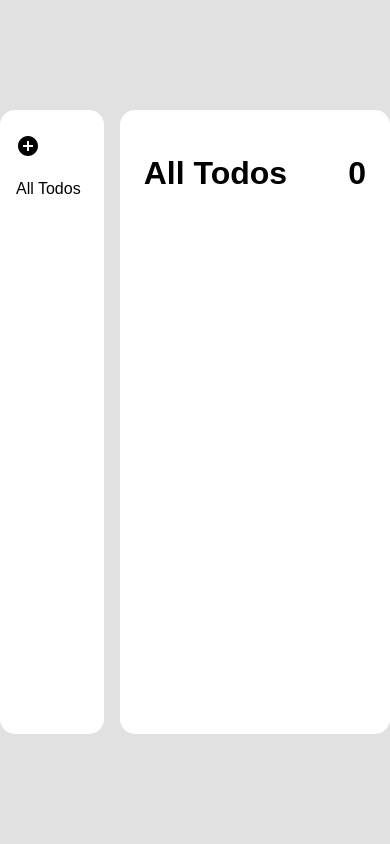
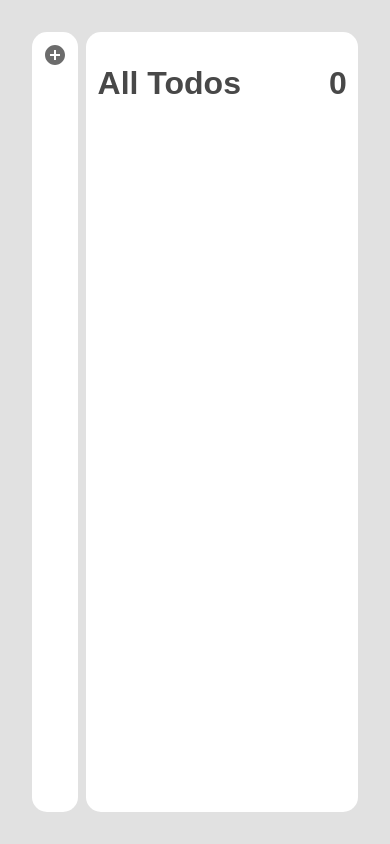
Before and after one commit to kyungeun-j/todo_list, a React (Create React App) app: page / in a window 390 px wide. Built offline with nearby package versions, Linux system fonts and the light colour scheme.

Commit message:
Update layout for mobile

```diff
--- a/src/App.js
+++ b/src/App.js
@@ -12,10 +12,18 @@ import TodoHead from './components/TodoHead';
 import TodoCreate from './components/TodoCreate';
 
 const GrobalStyle = createGlobalStyle`
+  :root {
+    --base-color: #6c6c6c;
+    --back-color: #e1e1e1;
+    --font-color: #484848;
+    --point-color: #9ed591;
+  }
+
   body {
     height: 100vh;
     width: 100vw;
-    background-color: #e1e1e1;
+    background-color: var(--back-color);
+    color: var(--font-color);
   }
 `;
 
@@ -25,6 +33,11 @@ const Container = styled.div`
   display: flex;
   justify-content: center;
   align-items: center;
+
+  @media screen and (max-width: 800px) {
+    padding: 2em;
+    box-sizing: border-box;
+  }
 `;
 
 function App() {
--- a/src/components/ListHead.js
+++ b/src/components/ListHead.js
@@ -2,6 +2,7 @@ import React, { useState, memo } from "react";
 import styled, { css } from "styled-components";
 import { MdAddCircle } from 'react-icons/md';
 import { useDispatch, useNextId, useListState } from "./Context";
+import Lists from "./Lists"
 
 const Head = styled.div``;
 
@@ -21,7 +22,7 @@ const Form = styled.form`
 `;
 
 const Color = styled.div`
-    flex: 1;
+    position: relative;
     border: none;
     background: transparent;
     width: 1.5em;
@@ -30,10 +31,9 @@ const Color = styled.div`
 `;
 
 const ColorSelect = styled.div`
-    // position: relative;
     position: absolute;
-    top: 170px;
-    background: #e5e6e6;
+    top: 25px;
+    background: var(--back-color);
     width: 10em;
     height: 4em;
     border-radius: 0.4em;
@@ -52,10 +52,14 @@ const ColorSelect = styled.div`
         width: 0;
         height: 0;
         border: 0.6em solid transparent;
-        border-bottom-color: #e5e6e6;
+        border-bottom-color: var(--back-color);
         border-top: 0;
         margin-left: -0.5em;
         margin-top: -0.4em;
+    }
+
+    @media screen and (max-width: 800px) {
+        top: 26px;
     }
 `;
 
@@ -65,20 +69,46 @@ const ColorList = styled.div`
     border-radius: 1em;
 `;
 const Input = styled.input`
+    flex: 1;
     outline: none;
     border: none;
     width: 82%;
 `;
 
 const Add = styled.div`
+    display: flex;
+    width: fit-content;
     font-size: 24px;
+    color: var(--base-color);
+
+    &:hover {
+        border: 2px dashed var(--base-color);
+        margin-left: -2px;
+        margin-right: -2px;
+        border-radius: 1em;
+    }
+
+    @media screen and (max-width: 800px) {
+        width: auto;
+        justify-content: center;
+        align-items: center;
+        margin-bottom: 1em;
+
+        &:hover {
+            border: none;
+        }
+    }
 `;
 
 const All = styled.div`
     padding: 1em 0;
+
+    @media screen and (max-width: 800px) {
+        display: none;
+    }
 `;
 
-function ListHead() {
+function ListHead({ ulOpen }) {
 
     const [add, setAdd] = useState(false);
     const onAdd = () => setAdd(!add);
@@ -91,7 +121,6 @@ function ListHead() {
     const onChange = (e) => setValue(e.target.value);
     const onColor = (e) => setColor(e.target.style.backgroundColor);
     const onSubmit = (e) => {
-        console.log(e)
         e.preventDefault();
         dispatch({
             type: 'LIST_CREATE',
@@ -128,7 +157,7 @@ function ListHead() {
             <Add onClick={ onAdd } add={ add }>
                 <MdAddCircle className="addImg" />
             </Add>
-            <All onClick={ onSelect }>All Todos</All>
+            <All onClick={ onSelect } add={ add }>All Todos</All>
             {(
                 add &&
                 <Form onSubmit={ onSubmit }>
@@ -137,6 +166,13 @@ function ListHead() {
                         style={{ backgroundColor: color }}
                         value= { color }
                     >
+                        <ColorSelect className="color-picker">
+                            <ColorList onClick={ onColor } style={{ backgroundColor:"#FFF587" }}/>
+                            <ColorList onClick={ onColor } style={{ backgroundColor:"#FF8C64" }}/>
+                            <ColorList onClick={ onColor } style={{ backgroundColor:"#FF665A" }}/>
+                            <ColorList onClick={ onColor } style={{ backgroundColor:"#7D6B7D" }}/>
+                            <ColorList onClick={ onColor } style={{ backgroundColor:"#A3A1A8" }}/>
+                        </ColorSelect>
                     </Color>
                     <Input
                         autoFocus
@@ -144,13 +180,6 @@ function ListHead() {
                         onChange={ onChange }
                         value={ value }
                     />
-                    <ColorSelect className="color-picker">
-                        <ColorList onClick={ onColor } style={{ backgroundColor:"#FFF587" }}/>
-                        <ColorList onClick={ onColor } style={{ backgroundColor:"#FF8C64" }}/>
-                        <ColorList onClick={ onColor } style={{ backgroundColor:"#FF665A" }}/>
-                        <ColorList onClick={ onColor } style={{ backgroundColor:"#7D6B7D" }}/>
-                        <ColorList onClick={ onColor } style={{ backgroundColor:"#A3A1A8" }}/>
-                    </ColorSelect>
                 </Form>
             )}
         </Head>
--- a/src/components/ListItem.js
+++ b/src/components/ListItem.js
@@ -14,31 +14,36 @@ const Done = styled.div`
 const Title = styled.div`
     flex: 1;
     padding: 0.4em;
+
+    @media screen and (max-width: 800px) {
+        display: none;
+    }
 `;
 const Remove = styled.div`
     display: none;
-    &:hover {
+    &:hover, {
         color: #fd8c14;
     }
 `;
 
-const Item = styled.div`
+const Item = styled.li`
     display: flex;
     justify-content: center;
     align-items: center;
     padding: 0.3em 0.2em;
     cursor: pointer;
     border-radius: 6px;
-    &:hover {
+    &:hover, &:active {
         ${Remove} {
-            display: flex
+            display: flex;
         }
     }
     ${props =>
         props.select &&
         css`
-            background-color: gray;
-            color: white;
+            border: 2px dashed var(--base-color);
+            padding: 0.2em;
+
         `
     }
 `;
--- a/src/components/ListTemplate.js
+++ b/src/components/ListTemplate.js
@@ -8,9 +8,19 @@ const Template = styled.div`
     border-radius: 15px;
     padding: 1.5em 1em;
     margin-right: 1em;
+    display: flex;
+    flex-direction: column;
+
+    @media screen and (max-width: 800px) {
+        width: auto;
+        height: -webkit-fill-available;
+        padding: 0.7em;
+        margin-right: 0.5em;
+    }
 `;
 
 function ListTemplate({ children }) {
+
     return (
         <Template>
             { children }
--- a/src/components/Lists.js
+++ b/src/components/Lists.js
@@ -1,15 +1,21 @@
 import React from "react";
 import ListItem from "./ListItem"
-import styled from "styled-components";
+import styled, { css } from "styled-components";
 import { useListState } from "./Context";
 
-const List = styled.div``;
+const List = styled.ul`
+    flex: 1;
+    overflow: auto;
+    list-style: none;
+    margin: 0;
+    padding: 0;
+`;
 
 function Lists() {
     const lists = useListState();
 
     return(
-        <List>
+        <List select={lists.map(list => list.select)}>
             {
                 lists.map(list => (
                     <ListItem
--- a/src/components/TodoItem.js
+++ b/src/components/TodoItem.js
@@ -37,7 +37,7 @@ const Remove = styled.div`
     font-size: 24px;
     cursor: pointer;
     &:hover {
-        color: #fd8c14;
+        color: ${props => props.color};
     }
     display: none;
 `;
@@ -49,6 +49,7 @@ const Item = styled.div`
     justify-content: space-between;
     align-items: center;
     margin: .5em 0;
+    word-break:break-all;
 
     &:hover {
         ${Remove} {
@@ -56,9 +57,13 @@ const Item = styled.div`
         }
     }
 `;
-const Category = styled.div``;
+const Title = styled.div`
+    color: ${props => props.color};
+    font-weight: bold;
+`;
 
-function TodoItem({ listId, color, id, text, done }) {
+function TodoItem({ listId, title, color, id, text, done }) {
+    console.log(title)
     const dispatch = useDispatch();
     const onToggle = () => dispatch({ type: 'TODO_TOGGLE', listId, id, done })
     const onRemove = () => dispatch({ type: 'TODO_REMOVE', listId, id })
@@ -78,6 +83,9 @@ function TodoItem({ listId, color, id, text, done }) {
 
     return (
         <>
+        <Title color={ color }>
+            { title }
+        </Title>
         <Item>
             <Check color={ color } done={ done } onClick={ onToggle }>
                 { done && <MdFiberManualRecord /> }
@@ -89,7 +97,7 @@ function TodoItem({ listId, color, id, text, done }) {
                     value={ value }
                 />
             </Form>
-            <Remove onClick={ onRemove }>
+            <Remove onClick={ onRemove } color={ color }>
                 <MdOutlineClear />
             </Remove>
         </Item>
--- a/src/components/TodoList.js
+++ b/src/components/TodoList.js
@@ -4,15 +4,14 @@ import { useListState } from "./Context";
 import TodoItem from "./TodoItem";
 
 const List = styled.div`
-    flex: 1
+    flex: 1;
+    overflow: auto;
 `;
-
-const Title = styled.div``;
 
 function TodoList() {
     const lists = useListState();
     const all = lists.filter(list => list.select).length === 0
-    const title =  lists.map(list => list.title);
+
     return(
         <List>
             {
@@ -22,6 +21,10 @@ function TodoList() {
                         <TodoItem
                             key={ ls.id }
                             listId={ list.id }
+                            title={
+                                list.todos[0].id === ls.id ?
+                                list.title : ''
+                            }
                             color={ list.color }
                             id={ ls.id }
                             text={ ls.text }
--- a/src/components/TodoTemplate.js
+++ b/src/components/TodoTemplate.js
@@ -9,6 +9,12 @@ const Template = styled.div`
     padding: 1.5em;
     display: flex;
     flex-direction: column;
+
+    @media screen and (max-width: 800px) {
+        height: -webkit-fill-available;
+        width: -webkit-fill-available;
+        padding: 0.7em;
+    }
 `;
 
 function TodoTemplate({ children }) {
```
